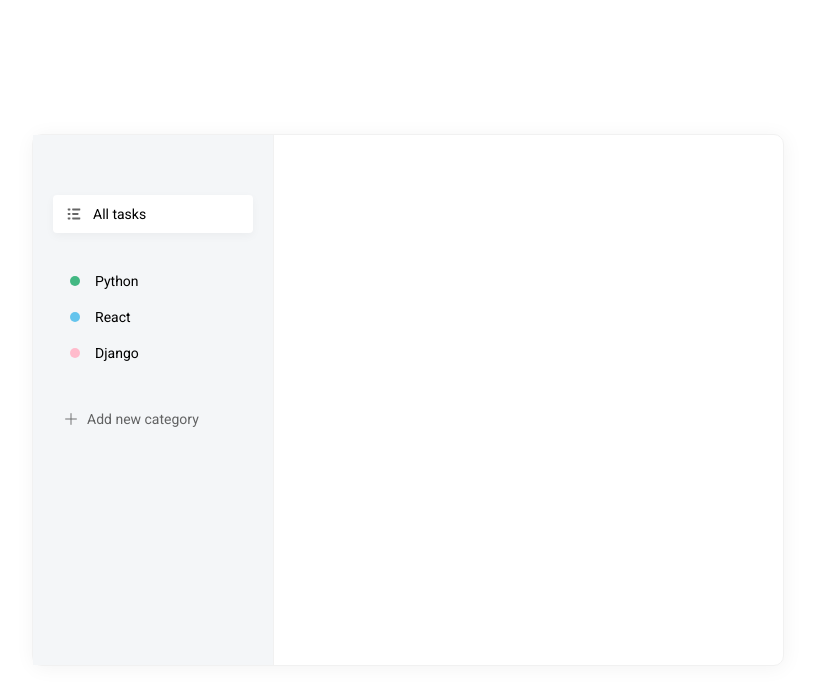
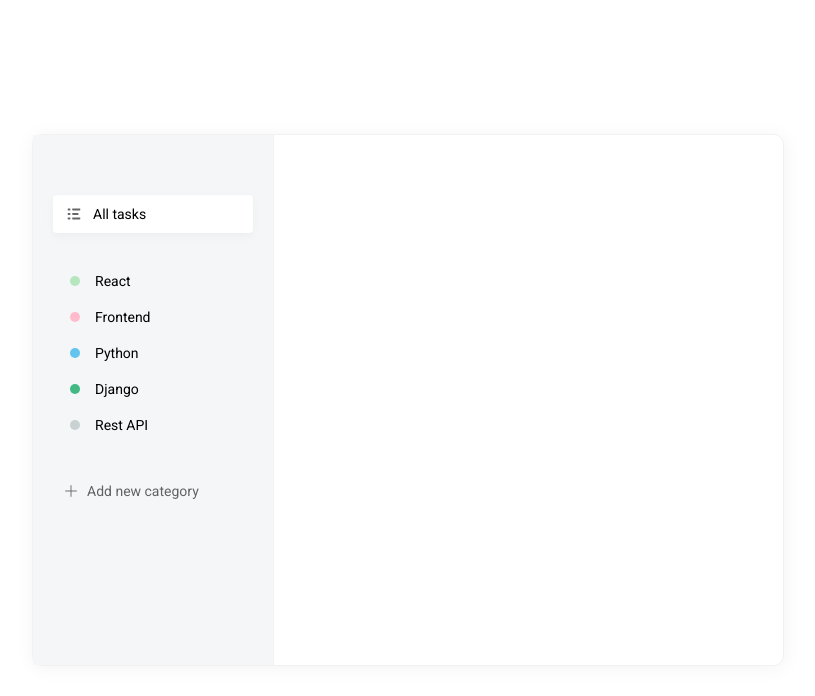
Before and after one commit to sergeigolds/react-todo, a React (Create React App) app: page / in a window 1280 px wide. Shown: the top 696 px of the page, without its empty margins (232-1047 px from the left). Built offline with nearby package versions, Linux system fonts and the light colour scheme.

Commit message:
new category function

```diff
--- a/src/App.js
+++ b/src/App.js
@@ -1,10 +1,22 @@
-import React from "react";
+import React, { useState } from "react";
 import List from "./components/List";
 import AddList from "./components/AddList";
 
-import DB from "./assets/db.json"
+import DB from "./assets/db.json";
 
 function App() {
+  const [lists, setLists] = useState(
+    DB.lists.map(item => {
+      item.color = DB.colors.filter(color => color.id === item.colorId)[0].name;
+      return item;
+    })
+  );
+
+  const onAddNewCategory = obj => {
+    const NewList = [...lists, obj];
+    setLists(NewList);
+  };
+
   return (
     <div className="todo">
       <div className="todo__sidebar">
@@ -31,26 +43,11 @@ function App() {
           ]}
         />
 
-        <List
-          items={[
-            {
-              color: "green",
-              name: "Python"
-            },
-            {
-              color: "blue",
-              name: "React"
-            },
-            {
-              color: "pink",
-              name: "Django"
-            }
-          ]}
-          isRemovable={true}
-        />
+        <List items={lists} isRemovable={true} />
 
-        <AddList colors={DB.colors} />
+        <AddList onAdd={onAddNewCategory} colors={DB.colors} />
       </div>
+
       <div className="todo_tasks"></div>
     </div>
   );
--- a/src/assets/db.json
+++ b/src/assets/db.json
@@ -2,51 +2,41 @@
   "lists": [
     {
       "id": 1,
-      "name": "Продажи",
+      "name": "React",
       "colorId": 5
     },
     {
       "id": 2,
-      "name": "Фронтенд",
+      "name": "Frontend",
       "colorId": 4
     },
     {
       "id": 3,
-      "name": "Фильмы и сериалы",
+      "name": "Python",
       "colorId": 3
     },
     {
       "id": 4,
-      "name": "Книги",
+      "name": "Django",
       "colorId": 2
     },
     {
       "id": 5,
-      "name": "Личное",
+      "name": "Rest API",
       "colorId": 1
-    },
-    {
-      "name": "Спорт",
-      "colorId": 3,
-      "id": 6
-    },
-    {
-      "name": "Курс по ReactJS ToDo",
-      "colorId": 7,
-      "id": 7
     }
   ],
   "tasks": [
     {
       "id": 1,
       "listId": 2,
-      "text": "Изучить JavaScript",
+      "text": "Complete JavaScript",
       "completed": true
     },
     {
       "id": 2,
       "listId": 2,
-      "text": "Изучить паттерны проектирования",
+      "text": "Patterns of Enterprise Application Architecture",
       "completed": false
     },
     {
@@ -93,7 +83,7 @@
     },
     {
       "listId": 4,
-      "text": "Купить 1984!",
+      "text": "Python Django awesome",
       "completed": true,
       "id": 10
     },
@@ -105,19 +95,19 @@
     },
     {
       "listId": 7,
-      "text": "Сделали сайдбар",
+      "text": "Sidebar done",
       "completed": true,
       "id": 15
     },
     {
       "listId": 7,
-      "text": "Сделали список задач",
+      "text": "Tasks done",
       "completed": true,
       "id": 16
     },
     {
       "listId": 7,
-      "text": "Сделали удаление и редактирование задач и списков",
+      "text": "Add and remove tasks done",
       "completed": true,
       "id": 17
     },
--- a/src/components/AddList/index.jsx
+++ b/src/components/AddList/index.jsx
@@ -6,9 +6,19 @@ import closeSvg from "../../assets/img/close.svg";
 
 import "./AddList.scss";
 
-const AddList = ({ colors }) => {
+const AddList = ({ colors, onAdd }) => {
   const [isVisiblePopup, setVisiblePopup] = useState(false);
   const [selectedColor, selectColor] = useState(colors[0].id);
+  const [inputValue, setInputValue] = useState("");
+
+  const addNewCategory = () => {
+    if (!inputValue) {
+      alert("Add category name");
+      return;
+    }
+
+    onAdd({ id: Math.random(), name: inputValue, colorId: selectedColor });
+  };
 
   return (
     <div className="add-list">
@@ -48,12 +58,20 @@ const AddList = ({ colors }) => {
       {isVisiblePopup && (
         <div className="add-list__popup">
           <img
-          onClick={() => setVisiblePopup(false)}
+            onClick={() => setVisiblePopup(false)}
             src={closeSvg}
             alt="Close Popup"
             className="add-list__popup-close-btn"
           ></img>
-          <input type="text" className="field" placeholder="Category name" />
+
+          <input
+            value={inputValue}
+            onChange={e => setInputValue(e.target.value)}
+            type="text"
+            className="field"
+            placeholder="Category name"
+          />
+
           <div className="add-list__popup-colors">
             {colors.map(color => (
               <Badge
@@ -64,7 +82,10 @@ const AddList = ({ colors }) => {
               />
             ))}
           </div>
-          <button className="button">Add category</button>
+
+          <button onClick={addNewCategory} className="button">
+            Add category
+          </button>
         </div>
       )}
     </div>
--- a/src/components/List/List.scss
+++ b/src/components/List/List.scss
@@ -11,6 +11,10 @@
       background: #fff;
       box-shadow: 0px 3px 10px rgba(0, 0, 0, 0.04);
       border-radius: 4px;
+    }
+
+    &:hover {
+      background: rgba(255, 255, 255, 0.5)
     }
 
     .badge {
```
